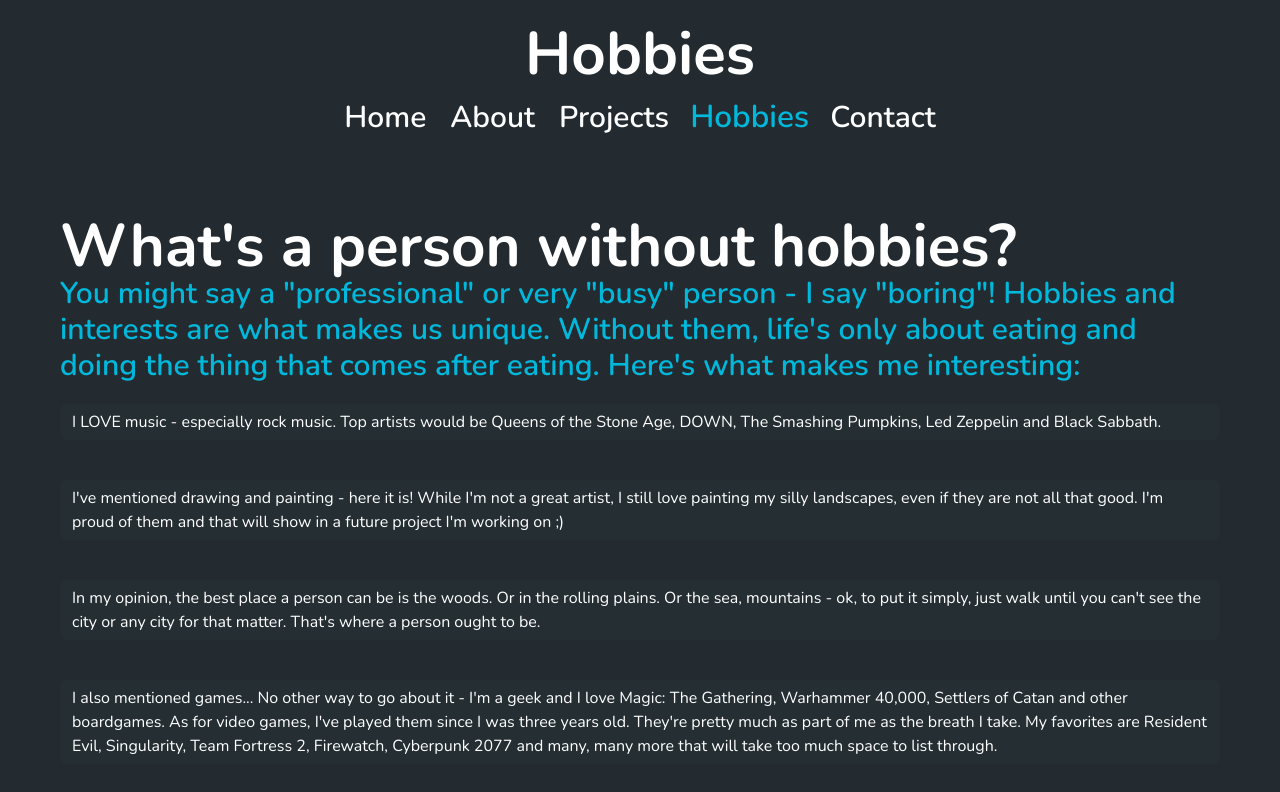
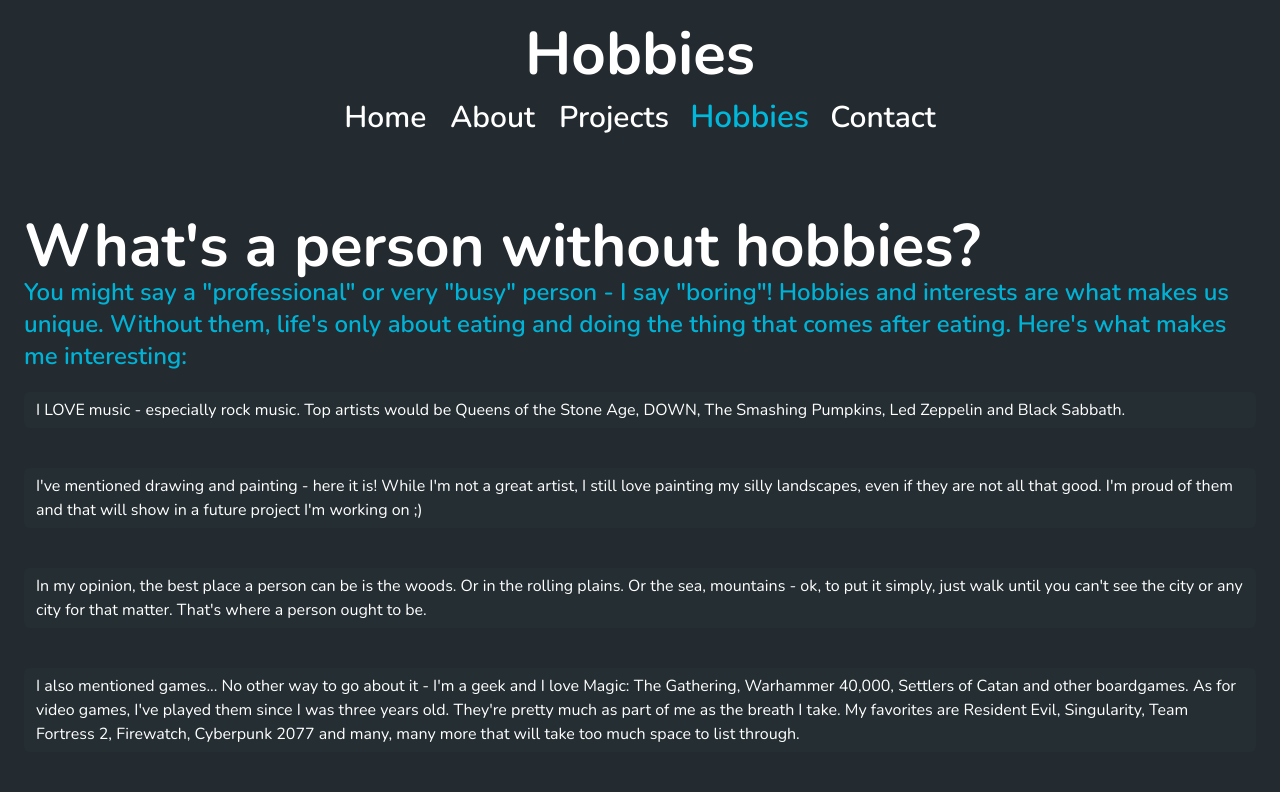
Before and after one commit to smithy773/portfolio-XP, a React (Vite) app: page /hobbies in a window 1280 px wide. Shown: the top 792 px of the page. Built offline with nearby package versions, Linux system fonts and the light colour scheme.

Commit message:
Improve usage of reusable styles

```diff
--- a/src/components/Heading/MediumHeading.tsx
+++ /dev/null
@@ -1,9 +0,0 @@
-export default function MediumHeading(props: any) {
-  return (
-    <h3
-      className={`md:text-3xl text-cyan-500 text-2xl font-semibold ${props.className}`}
-    >
-      {props.children}
-    </h3>
-  );
-}
--- a/src/components/Pages/About/About.tsx
+++ b/src/components/Pages/About/About.tsx
@@ -1,5 +1,4 @@
 import type { PageProps } from "../../..";
-import PageCont from "../PageCont/PageCont";
 
 export default function About({
   setTitle,
@@ -9,9 +8,8 @@ export default function About({
   setTitle("About");
 
   return (
-    <PageCont className="gap-10">
+    <div className="page-cont gap-10 xl:mx-15 sm:mx-10">
       <section className="lg:flex xl:gap-x-40 lg:gap-x-10">
-        {/* Heading + paragraph below it */}
         <div className="mb-6">
           <h1 className="xl:text-5xl text-4xl font-bold text-cyan-500 mb-2">
             Hey, nice to meet you!
@@ -24,7 +22,6 @@ export default function About({
           </p>
         </div>
         <div>
-          {/* Heading + paragraph below it */}
           <h1 className="xl:text-5xl text-4xl font-bold text-cyan-500 mb-2">
             Is that all?
           </h1>
@@ -64,6 +61,6 @@ export default function About({
           course, finished it and here I am now!
         </p>
       </section>
-    </PageCont>
+    </div>
   );
 }
--- a/src/components/Pages/Contact/Contact.tsx
+++ b/src/components/Pages/Contact/Contact.tsx
@@ -1,5 +1,4 @@
 import type { PageProps } from "../../..";
-import PageCont from "../PageCont/PageCont";
 import ContactForm from "./ContactForm";
 
 export default function Contact({
@@ -10,8 +9,8 @@ export default function Contact({
   setTitle("Contact");
 
   return (
-    <PageCont>
+    <div className="page-cont xl:mx-15 sm:mx-10">
       <ContactForm />
-    </PageCont>
+    </div>
   );
 }
--- a/src/components/Pages/Contact/ContactForm.tsx
+++ b/src/components/Pages/Contact/ContactForm.tsx
@@ -1,5 +1,6 @@
 import { useRef } from "react";
 import emailjs from "@emailjs/browser";
+import { PUBLIC_KEY, SERVICE_ID, TEMPLATE_ID } from "../../../store/enums";
 
 export default function ContactForm() {
   // @ts-ignore
@@ -18,8 +19,8 @@ export default function ContactForm() {
     };
 
     emailjs
-      .send("service_g2e1bkt", "template_g5lkrax", templateParams, {
-        publicKey: "7Hmud7QnYWYG4CcBD",
+      .send(SERVICE_ID, TEMPLATE_ID, templateParams, {
+        publicKey: PUBLIC_KEY,
       })
       .then(
         () => {
--- a/src/components/Pages/Hobbies/Hobbies.tsx
+++ b/src/components/Pages/Hobbies/Hobbies.tsx
@@ -1,6 +1,4 @@
 import type { PageProps } from "../../..";
-import MediumHeading from "../../Heading/MediumHeading";
-import PageCont from "../PageCont/PageCont";
 
 export default function Hobbies({
   setTitle,
@@ -10,16 +8,16 @@ export default function Hobbies({
   setTitle("Hobbies");
 
   return (
-    <PageCont>
+    <div className="page-cont xl:mx-15 sm:mx-10">
       <h1 className="lg:text-6xl sm:text-4xl text-3xl font-bold">
         What's a person without hobbies?
       </h1>
-      <MediumHeading>
+      <h3 className="medium-h md:text-3xl">
         You might say a "professional" or very "busy" person - I say "boring"!
         Hobbies and interests are what makes us unique. Without them, life's
         only about eating and doing the thing that comes after eating. Here's
         what makes me interesting:
-      </MediumHeading>
+      </h3>
       <section className="flex flex-col gap-10 mt-5">
         <section>
           <p className="backgr-p">
@@ -27,10 +25,10 @@ export default function Hobbies({
             the Stone Age, DOWN, The Smashing Pumpkins, Led Zeppelin and Black
             Sabbath.
           </p>
-          {/* concert collage or click image to open a carousel */}
+          {/* concert */}
         </section>
         <section>
-          {/* paintings collage or click image to open a carousel */}
+          {/* painting */}
           <p className="backgr-p">
             I've mentioned drawing and painting - here it is! While I'm not a
             great artist, I still love painting my silly landscapes, even if
@@ -45,10 +43,10 @@ export default function Hobbies({
             just walk until you can't see the city or any city for that matter.
             That's where a person ought to be.
           </p>
-          {/* outdoors collage or click image to open a carousel */}
+          {/* outdoors */}
         </section>
         <section>
-          {/* games collage or click image to open a carousel */}
+          {/* games collage */}
           <p className="backgr-p">
             I also mentioned games... No other way to go about it - I'm a geek
             and I love Magic: The Gathering, Warhammer 40,000, Settlers of Catan
@@ -60,6 +58,6 @@ export default function Hobbies({
           </p>
         </section>
       </section>
-    </PageCont>
+    </div>
   );
 }
--- a/src/components/Pages/Home/Home.tsx
+++ b/src/components/Pages/Home/Home.tsx
@@ -1,7 +1,5 @@
 import { NavLink } from "react-router";
 import type { PageProps } from "../../..";
-import PageCont from "../PageCont/PageCont";
-import MediumHeading from "../../Heading/MediumHeading";
 
 export default function Home({
   setTitle,
@@ -11,15 +9,15 @@ export default function Home({
   setTitle("Viktor Kolev");
 
   return (
-    <PageCont>
+    <div className="page-cont xl:mx-15 sm:mx-10">
       <main className="grid xl:grid-cols-3 sm:grid-cols-2 sm:grid-rows-1 grid-rows-2 mb-15">
         <div>
           <h1 className="lg:text-6xl text-5xl font-bold mb-0.5">
             Hello there!
           </h1>
-          <MediumHeading className="mb-2">
+          <h3 className="medium-h md:text-3xl mb-2">
             I'm Viktor - an aspiring Front-End Developer.
-          </MediumHeading>
+          </h3>
           <p className="sm:text-xl text-md">
             This website contains some interesting information about me - both
             as a person and as a developer. If you think I'm a good fit for a
@@ -45,6 +43,6 @@ export default function Home({
       <p className="md:text-2xl text-xl self-center">
         Thank you for your time! Have a great day and stay safe! :{")"}
       </p>
-    </PageCont>
+    </div>
   );
 }
--- a/src/components/Pages/PageCont/PageCont.tsx
+++ /dev/null
@@ -1,9 +0,0 @@
-export default function PageCont(props: any) {
-  return (
-    <div
-      className={`flex flex-col xl:mx-15 sm:mx-10 mx-6 my-20 ${props.className} `}
-    >
-      {props.children}
-    </div>
-  );
-}
--- a/src/components/Pages/Projects/Projects.tsx
+++ b/src/components/Pages/Projects/Projects.tsx
@@ -1,6 +1,4 @@
 import type { PageProps } from "../../..";
-import MediumHeading from "../../Heading/MediumHeading";
-import PageCont from "../PageCont/PageCont";
 
 export default function Projects({
   setTitle,
@@ -10,13 +8,13 @@ export default function Projects({
   setTitle("Projects");
 
   return (
-    <PageCont>
+    <div className="page-cont xl:mx-15 sm:mx-10">
       <h1 className="lg:text-6xl text-5xl font-bold">My work so far</h1>
-      <MediumHeading className="">
+      <h3 className="medium-h md:text-3xl">
         Here you can find all the best projects I've worked or am currently
         working on. Hope you like them!
-      </MediumHeading>
+      </h3>
       <section></section>
-    </PageCont>
+    </div>
   );
 }
--- a/src/index.css
+++ b/src/index.css
@@ -5,6 +5,20 @@
   padding: 0.375rem 0.75rem;
   border-radius: 0.375rem;
 }
+
+.page-cont {
+  display: flex;
+  flex-direction: column;
+  margin: 5rem 1.5rem;
+}
+
+.medium-h {
+  color: #00b3d6;
+  font-size: 1.5rem;
+  line-height: calc(2 / 1.5);
+  font-weight: 600;
+}
+
 @theme {
   --color-gray: #232b30;
   --color-lightgray: #252e33;
--- /dev/null
+++ b/src/store/enums.ts
@@ -0,0 +1,3 @@
+export const SERVICE_ID = "service_g2e1bkt";
+export const TEMPLATE_ID = "template_g5lkrax";
+export const PUBLIC_KEY = "7Hmud7QnYWYG4CcBD";
```
